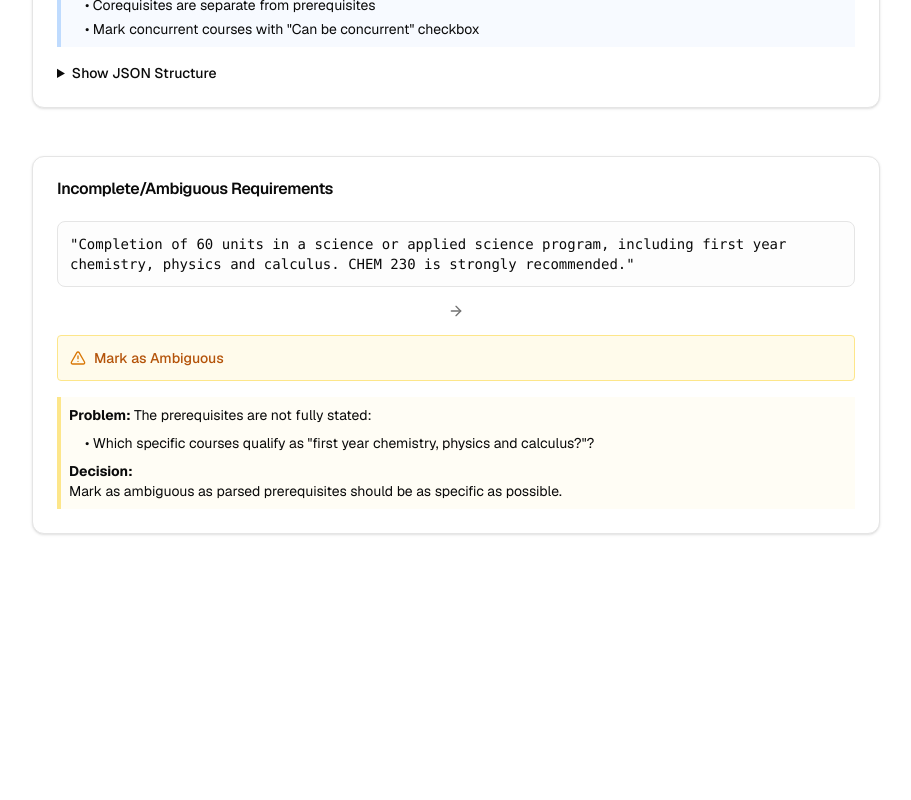
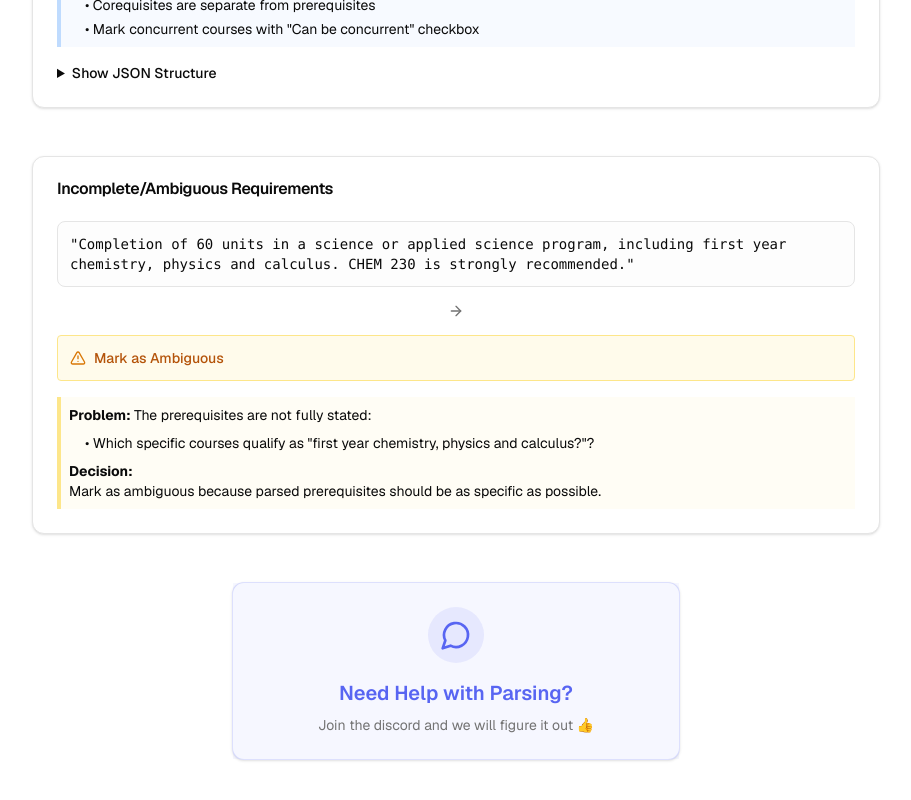
Before and after one commit to Highfire1/crowdsourcing, a Next.js app: page /examples in a window 1280 px wide. Shown: the part 2022-2822 px from the top of the page, without its empty margins (184-1095 px from the left). Before the commit the page ends 2724 px from the top, so only its background shows below. Built offline with nearby package versions, Linux system fonts and the light colour scheme; no server answers.

Commit message:
add link to discord

```diff
--- a/app/examples/page.tsx
+++ b/app/examples/page.tsx
@@ -1,7 +1,7 @@
 import { Card, CardContent, CardHeader, CardTitle } from '@/components/ui/card'
 import { Badge } from '@/components/ui/badge'
 import { NavHeader } from '@/components/nav-header'
-import { ArrowRight, AlertTriangle } from 'lucide-react'
+import { ArrowRight, AlertTriangle, MessageCircle } from 'lucide-react'
 
 export default function ExamplesPage() {
   return (
@@ -294,10 +294,36 @@ export default function ExamplesPage() {
               <ul className="mt-2 ml-4 space-y-1">
                 <li>• Which specific courses qualify as &quot;first year chemistry, physics and calculus?&quot;?</li>
               </ul>
-              <strong className="block mt-2">Decision:</strong> Mark as ambiguous as parsed prerequisites should be as specific as possible.
+              <strong className="block mt-2">Decision:</strong> Mark as ambiguous because parsed prerequisites should be as specific as possible.
             </div>
           </CardContent>
         </Card>
+
+        {/* Discord Community Card */}
+        <div className="flex justify-center">
+          <a
+            href="https://discord.gg/BVDvgdVgDf"
+            target="_blank"
+            rel="noopener noreferrer"
+            className="block group max-w-md w-full"
+          >
+            <Card className="hover:shadow-lg transition-all duration-200 border-[#5865F2]/20 dark:border-[#5865F2]/30 hover:border-[#5865F2]/40 dark:hover:border-[#5865F2]/50">
+              <CardContent className="text-center p-6 bg-[#5865F2]/5 dark:bg-[#5865F2]/10">
+                <div className="flex flex-col items-center space-y-4">
+                  <div className="rounded-full bg-[#5865F2]/10 dark:bg-[#5865F2]/20 p-3">
+                    <MessageCircle className="h-8 w-8 text-[#5865F2]" />
+                  </div>
+                  <div className="space-y-2">
+                    <h3 className="text-xl font-semibold text-[#5865F2]">Need Help with Parsing?</h3>
+                    <p className="text-sm text-muted-foreground">
+                      Join the discord and we will figure it out 👍
+                    </p>
+                  </div>
+                </div>
+              </CardContent>
+            </Card>
+          </a>
+        </div>
 
         <div className="pb-24"></div>
       </div>
--- a/app/guide/page.tsx
+++ b/app/guide/page.tsx
@@ -2,7 +2,7 @@ import { Card, CardContent, CardDescription, CardHeader, CardTitle } from '@/com
 import { Badge } from '@/components/ui/badge'
 import { NavHeader } from '@/components/nav-header'
 import Link from 'next/link'
-import { ArrowRight,  BookOpen, Target, CheckCircle2, AlertCircle } from 'lucide-react'
+import { ArrowRight,  BookOpen, Target, CheckCircle2, AlertCircle, MessageCircle } from 'lucide-react'
 
 export default function GuidePage() {
   return (
@@ -497,6 +497,29 @@ export default function GuidePage() {
             </Link>
           </div>
 
+          {/* Discord Community Card */}
+          <div className="flex justify-center pt-8">
+            <a
+              href="https://discord.gg/BVDvgdVgDf"
+              target="_blank"
+              rel="noopener noreferrer"
+              className="group relative overflow-hidden rounded-lg border bg-card p-6 hover:shadow-lg transition-all duration-200 max-w-md"
+            >
+              <div className="flex flex-col items-center text-center space-y-4">
+                <div className="rounded-full bg-[#5865F2]/10 dark:bg-[#5865F2]/20 p-3">
+                  <MessageCircle className="h-8 w-8 text-[#5865F2]" />
+                </div>
+                <div className="space-y-2">
+                  <h3 className="text-xl font-semibold">Join the Discord!</h3>
+                  {/* <p className="text-sm text-muted-foreground">
+                    Connect with contributors and get support from the community.
+                  </p> */}
+                </div>
+                <ArrowRight className="h-5 w-5 text-[#5865F2] group-hover:translate-x-1 transition-transform" />
+              </div>
+            </a>
+          </div>
+
           <div className='pb-24'></div>
 
           {/* <Card className="max-w-2xl mx-auto text-center bg-gradient-to-r from-blue-50 dark:from-blue-950 to-green-50 dark:to-green-950 border-none">
--- a/app/page.tsx
+++ b/app/page.tsx
@@ -1,5 +1,6 @@
 import { ParsingDashboard } from "@/components/parsing-dashboard";
 import { NavHeader } from "@/components/nav-header";
+import { MessageCircle } from "lucide-react";
 
 export default function Home() {
   return (
@@ -17,6 +18,28 @@ export default function Home() {
                 </p>
             </div>
             <ParsingDashboard />
+
+            {/* Discord Card */}
+            <div className="w-full max-w-4xl">
+              <a
+                href="https://discord.gg/BVDvgdVgDf"
+                target="_blank"
+                rel="noopener noreferrer"
+                className="block group"
+              >
+                <div className="text-center p-6 bg-[#5865F2]/5 dark:bg-[#5865F2]/10 rounded-lg border border-[#5865F2]/20 dark:border-[#5865F2]/30 hover:border-[#5865F2]/40 dark:hover:border-[#5865F2]/50 transition-all duration-200 hover:shadow-lg">
+                  <div className="flex items-center justify-center gap-3 mb-2">
+                    <div className="rounded-full bg-[#5865F2]/10 dark:bg-[#5865F2]/20 p-2">
+                      <MessageCircle className="h-6 w-6 text-[#5865F2]" />
+                    </div>
+                    <h3 className="text-xl font-semibold text-[#5865F2]">Join the Discord</h3>
+                  </div>
+                  <p className="text-sm text-gray-600 dark:text-gray-400">
+                    Come say hi and tell us if you have any questions, suggestions, or feedback :)
+                  </p>
+                </div>
+              </a>
+            </div>
           </div>
         </div>
 
```
